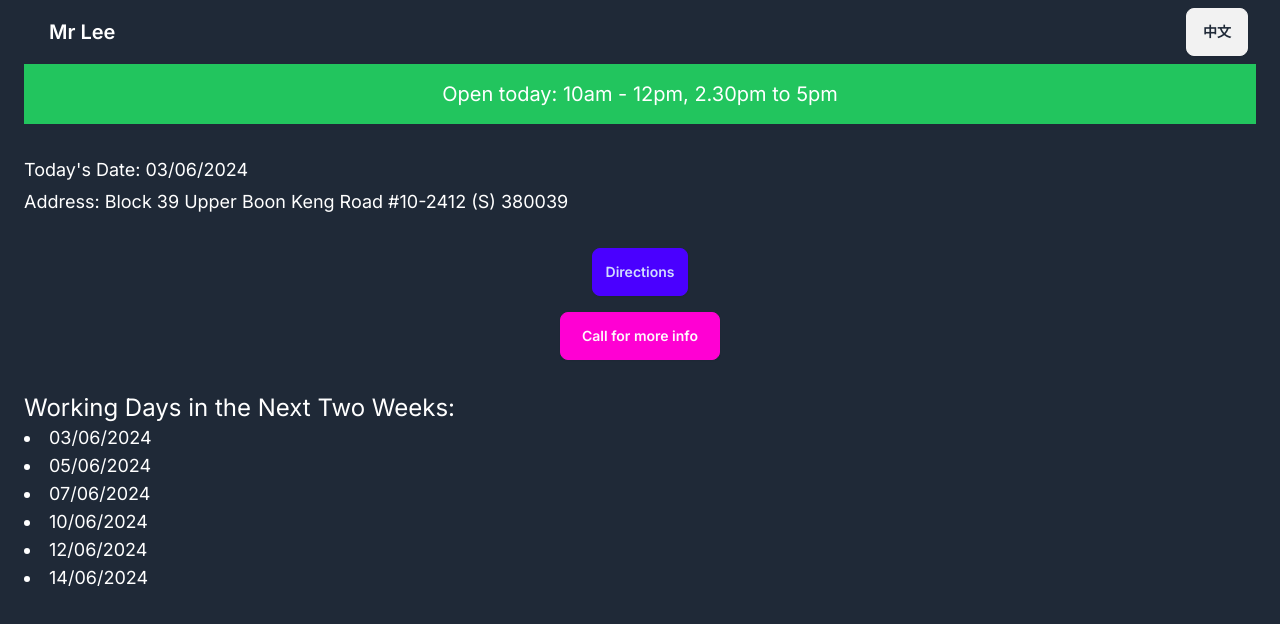
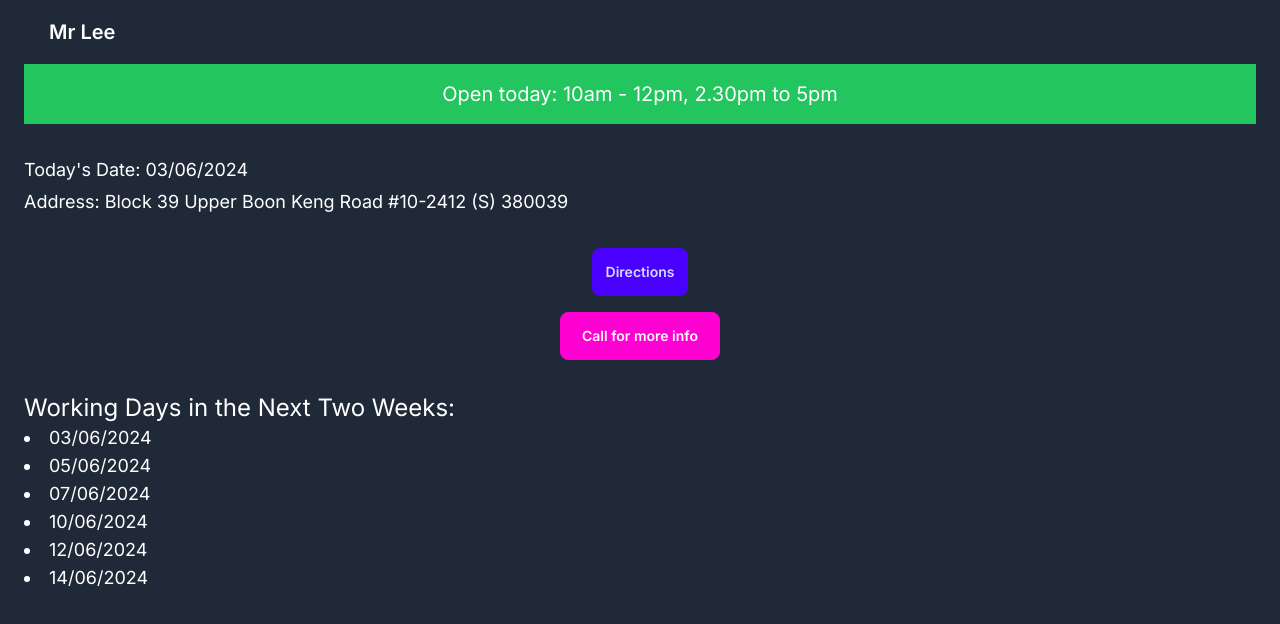
Before and after one commit to salted-caramel/mr-lee-2, a Next.js app: page / in a window 1280 px wide. Shown: the top 624 px of the page. Built offline with nearby package versions, Linux system fonts and the light colour scheme; no server answers; the database is empty.

Commit message:
temp disable lang toggle

```diff
--- a/app/components/Nav.tsx
+++ b/app/components/Nav.tsx
@@ -8,9 +8,7 @@ const Nav = () => {
           <p className="text-xl">Mr Lee</p>
         </a>
       </div>
-      <div className="navbar-end">
-        <a className="btn">中文</a>
-      </div>
+      <div className="navbar-end">{/* <a className="btn">中文</a> */}</div>
     </div>
   );
 };
```
